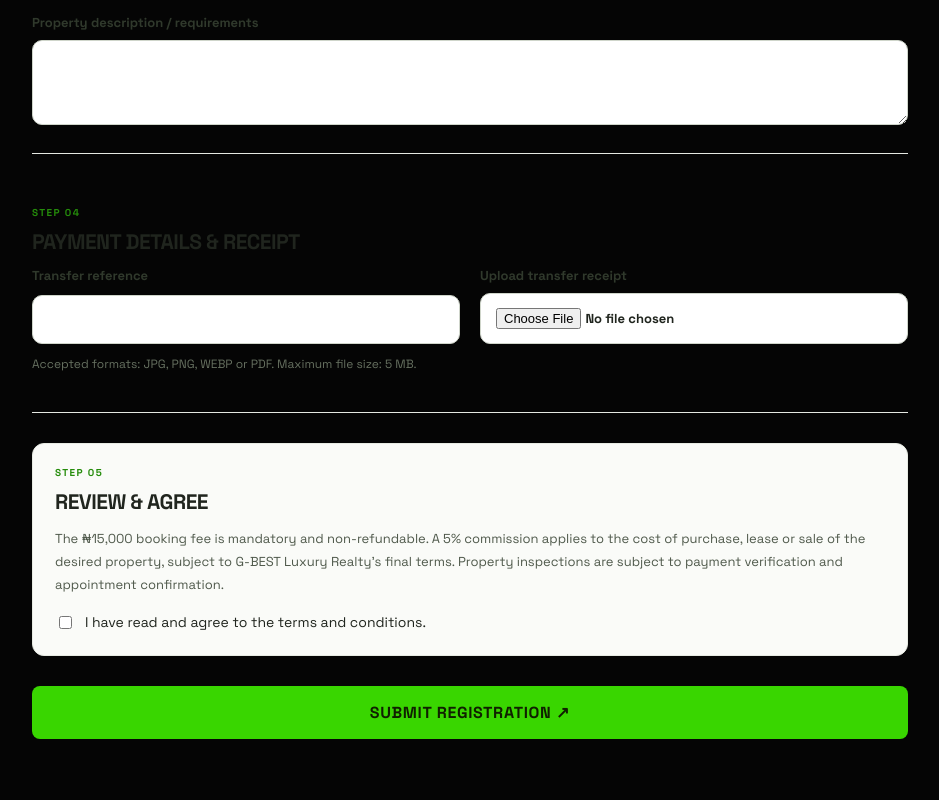
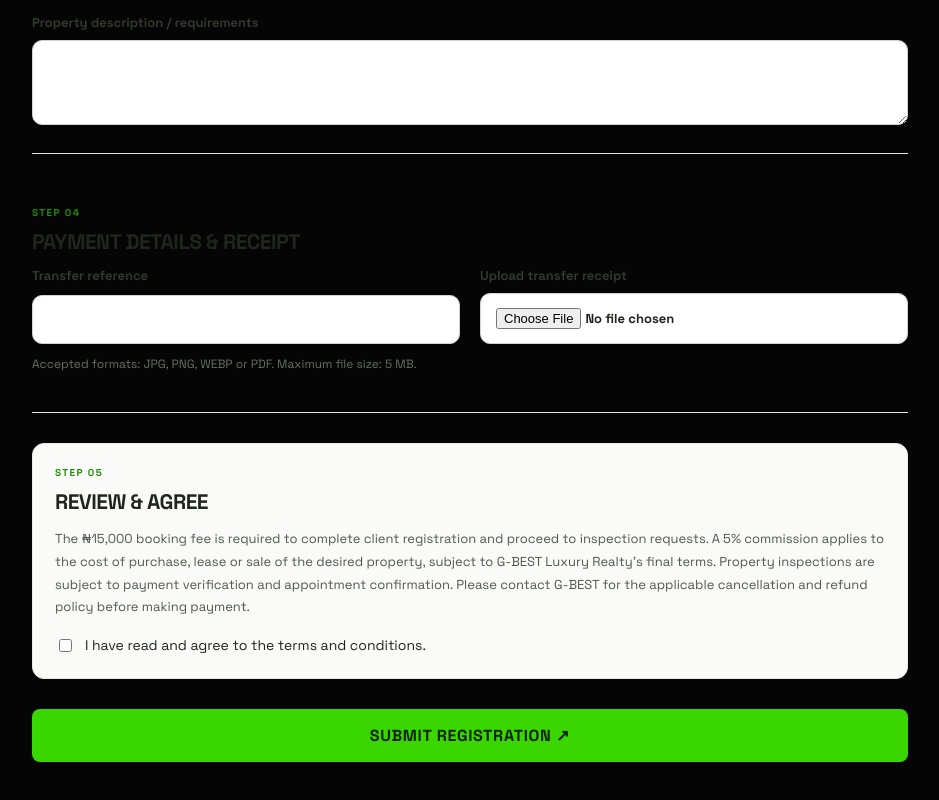
Before and after one commit to mrceogodwin/gbestluxuryrealty, a Next.js app: page /client-registration in a window 1280 px wide. Shown: the part 2100-2900 px from the top of the page, without its empty margins (170-1109 px from the left). Built offline with nearby package versions, Linux system fonts and the light colour scheme; no server answers; a web font is replaced by a local one.

Commit message:
Clarify booking fee and refund terms; retain 5% commission

```diff
--- a/app/client-registration/page.js
+++ b/app/client-registration/page.js
@@ -35,7 +35,7 @@ export default function ClientRegistrationPage(){
   <form className="registration-form" onSubmit={submit}>
    {groups.map(([title,fields],groupIndex)=><section key={title}><div className="registration-section-kicker">STEP {String(groupIndex+2).padStart(2,'0')}</div><h2>{title}</h2><div className="registration-grid">{fields.map(([name,label])=><label key={name} className={['address','property_description','preferred_location'].includes(name)?'wide':''}>{label}{['address','property_description'].includes(name)?<textarea name={name} rows="3" required/>:<input name={name} type={name==='email'?'email':'text'} required/>}</label>)}</div></section>)}
    <section><div className="registration-section-kicker">STEP 04</div><h2>PAYMENT DETAILS & RECEIPT</h2><div className="registration-grid"><label>Transfer reference<input name="payment_reference" required maxLength="120"/></label><label>Upload transfer receipt<input name="receipt" type="file" accept="image/jpeg,image/png,image/webp,application/pdf" required/></label></div><p className="registration-help">Accepted formats: JPG, PNG, WEBP or PDF. Maximum file size: 5 MB.</p></section>
-   <section className="registration-terms"><div className="registration-section-kicker">STEP 05</div><h2>REVIEW & AGREE</h2><p>The ₦15,000 booking fee is mandatory and non-refundable. A 5% commission applies to the cost of purchase, lease or sale of the desired property, subject to G-BEST Luxury Realty’s final terms. Property inspections are subject to payment verification and appointment confirmation.</p><label className="registration-consent"><input type="checkbox" name="terms_accepted" value="true" required/> I have read and agree to the terms and conditions.</label></section>
+   <section className="registration-terms"><div className="registration-section-kicker">STEP 05</div><h2>REVIEW & AGREE</h2><p>The ₦15,000 booking fee is required to complete client registration and proceed to inspection requests. A 5% commission applies to the cost of purchase, lease or sale of the desired property, subject to G-BEST Luxury Realty’s final terms. Property inspections are subject to payment verification and appointment confirmation. Please contact G-BEST for the applicable cancellation and refund policy before making payment.</p><label className="registration-consent"><input type="checkbox" name="terms_accepted" value="true" required/> I have read and agree to the terms and conditions.</label></section>
    {error&&<p role="alert" className="registration-error">{error}</p>}{result&&<p role="status" className="registration-success">{result}</p>}
    <button disabled={busy}>{busy?'SUBMITTING…':'SUBMIT REGISTRATION ↗'}</button>
   </form>
```
